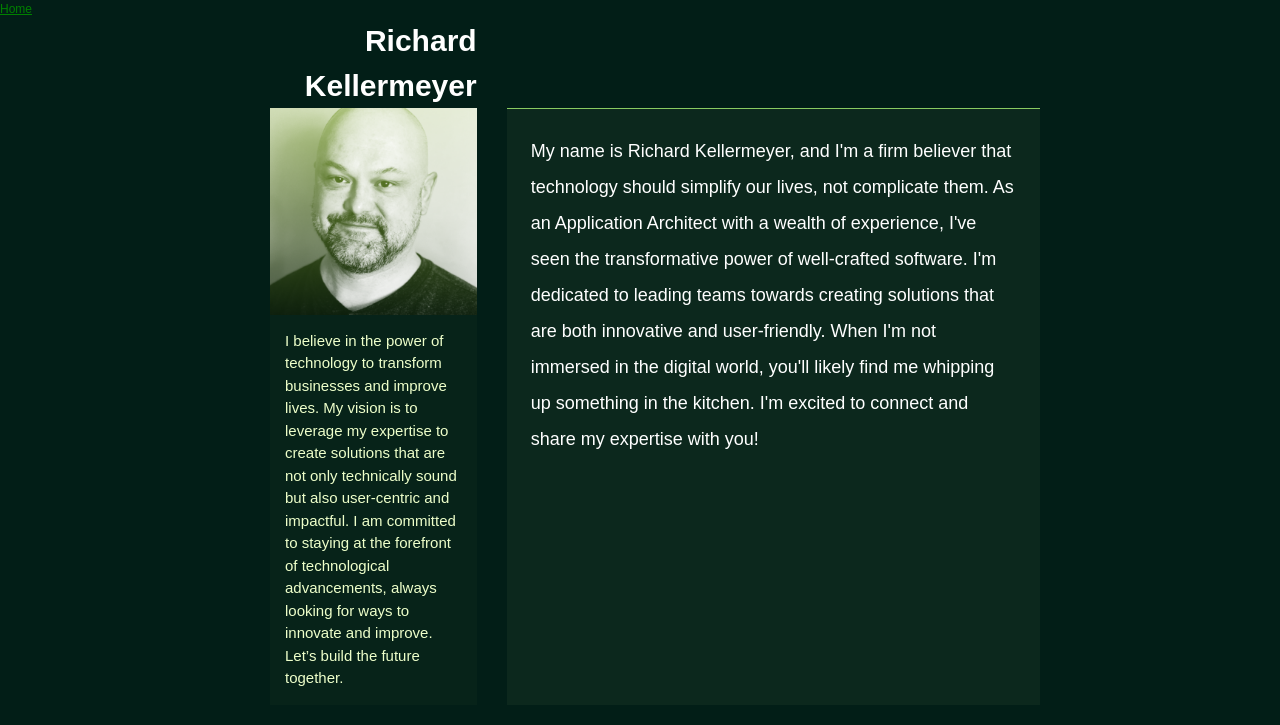
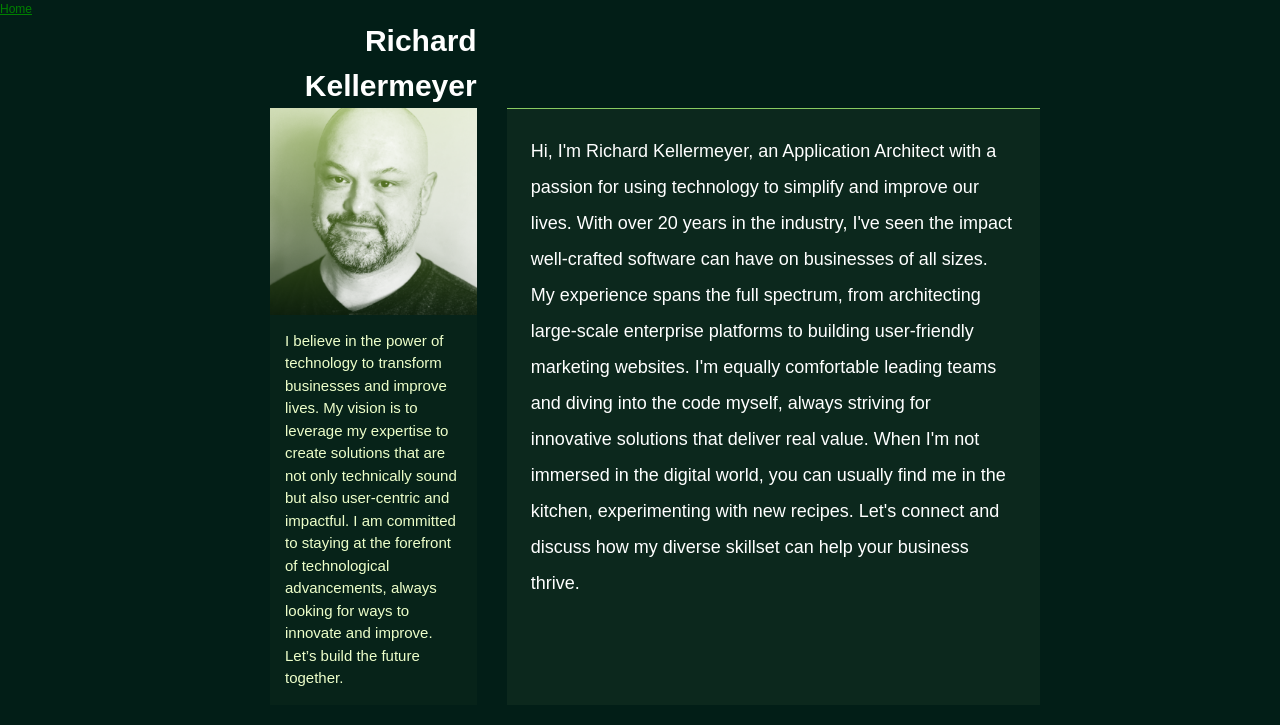
Before and after one commit to rkellermeyer/Me, a Jekyll site: the page built from index.html, in a window 1280 px wide. Shown: the top 725 px of the page. Built offline with Jekyll 4.4.1, drawn with Linux system fonts in a browser that asks for light colours.

Commit message:
Improve description

```diff
--- a/_config.yml
+++ b/_config.yml
@@ -23,7 +23,7 @@ email: your-email@example.com
 bio: >- # this means to ignore newlines until "baseurl:"
   I believe in the power of technology to transform businesses and improve lives. My vision is to leverage my expertise to create solutions that are not only technically sound but also user-centric and impactful. I am committed to staying at the forefront of technological advancements, always looking for ways to innovate and improve. Let’s build the future together.
 description: >- # this means to ignore newlines until "baseurl:"
-  My name is Richard Kellermeyer, and I'm a firm believer that technology should simplify our lives, not complicate them. As an Application Architect with a wealth of experience, I've seen the transformative power of well-crafted software. I'm dedicated to leading teams towards creating solutions that are both innovative and user-friendly. When I'm not immersed in the digital world, you'll likely find me whipping up something in the kitchen. I'm excited to connect and share my expertise with you!
+  Hi, I'm Richard Kellermeyer, an Application Architect with a passion for using technology to simplify and improve our lives. With over 20 years in the industry, I've seen the impact well-crafted software can have on businesses of all sizes.  My experience spans the full spectrum, from architecting large-scale enterprise platforms to building user-friendly marketing websites. I'm equally comfortable leading teams and diving into the code myself, always striving for innovative solutions that deliver real value.  When I'm not immersed in the digital world, you can usually find me in the kitchen, experimenting with new recipes. Let's connect and discuss how my diverse skillset can help your business thrive.
 baseurl: "/Me" # the subpath of your site, e.g. /blog
 url: "" # the base hostname & protocol for your site, e.g. http://example.com
 twitter_username: TechSuperSaiyan
```
